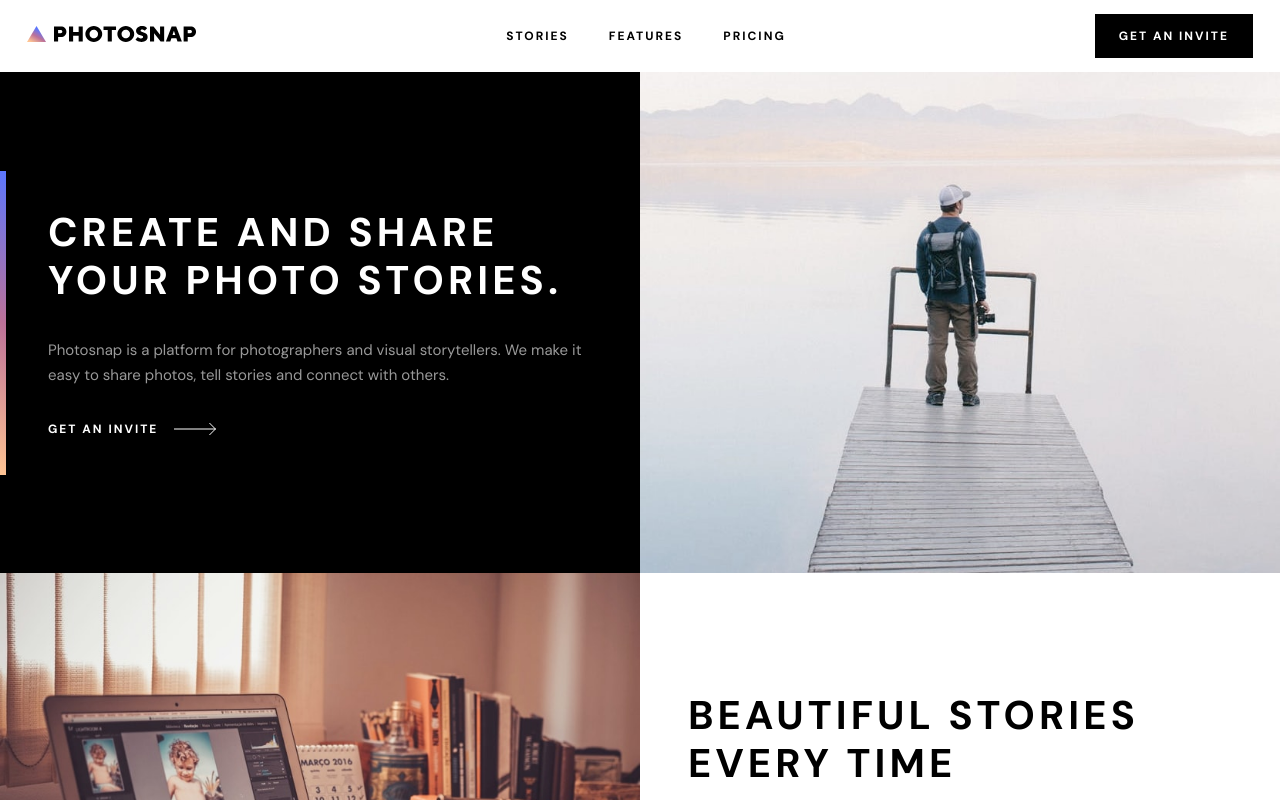
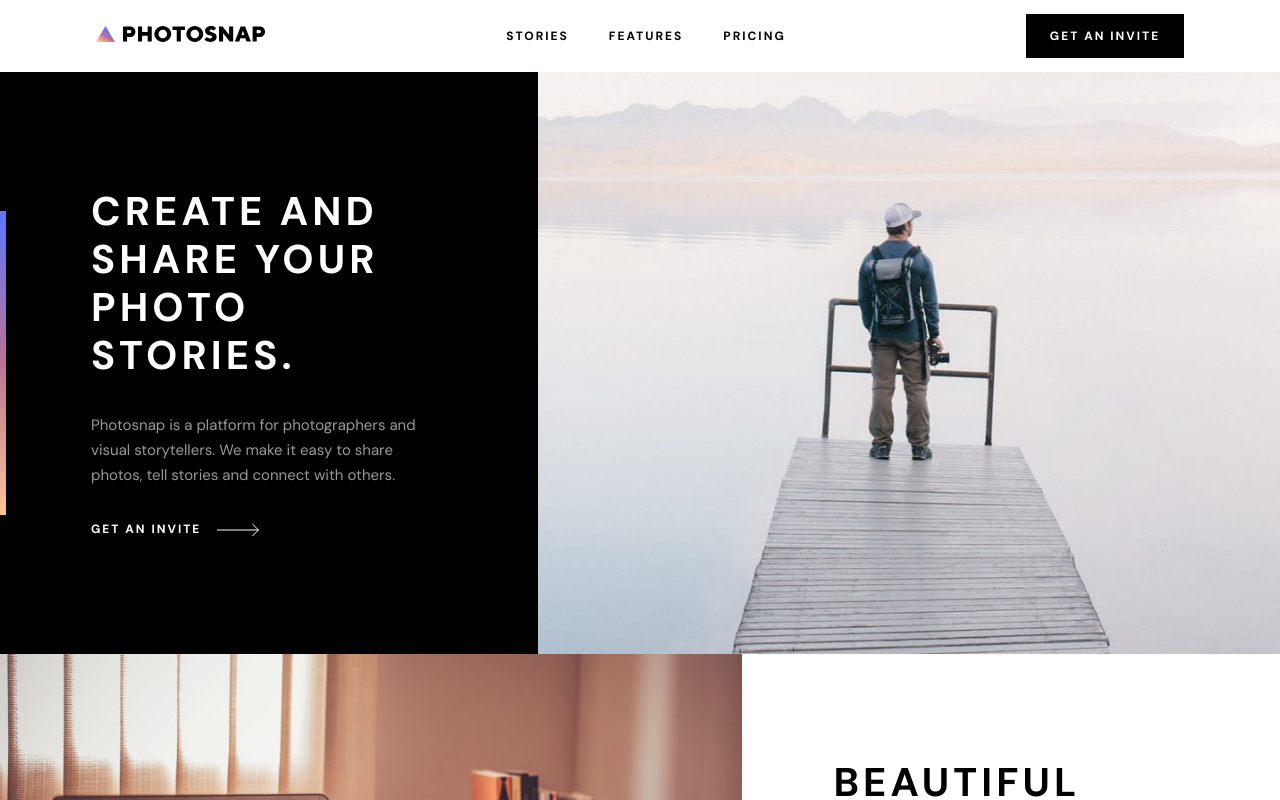
Before and after one commit to LogvnR/photosnap-app, a Next.js app: page / in a window 1280 px wide. Shown: the top 800 px of the page. Built offline with nearby package versions, Linux system fonts and the light colour scheme.

Commit message:
added Desktop styles for NavBar and HomeCard

```diff
--- a/components/buttons/ArrowBtn.tsx
+++ b/components/buttons/ArrowBtn.tsx
@@ -10,7 +10,7 @@ interface Props {
 const ArrowBtn: FC<Props> = ({ color, title }) => {
   return (
     <div className={classes[`container-${color}`]}>
-      {title}
+      <p>{title}</p>
       <img src={`/assets/shared/desktop/arrow-${color}.svg`} />
     </div>
   );
--- a/styles/buttons/ArrowBtn.module.css
+++ b/styles/buttons/ArrowBtn.module.css
@@ -12,9 +12,36 @@
   letter-spacing: 2px;
 }
 
+.container-white p,
+.container-black p {
+  margin: 0;
+  transition: border 0.25s ease-in-out;
+}
+
 .container-white {
   color: var(--white);
 }
+
+.container-white p {
+  border-bottom: 1px solid var(--black);
+}
+
 .container-black {
   color: var(--black);
 }
+
+.container-black p {
+  border-bottom: 1px solid var(--white);
+}
+
+@media only screen and (min-width: 1280px) {
+  .container-black:hover > p {
+    border-bottom: 1px solid var(--black);
+    transition: border 0.25s ease-in-out;
+  }
+
+  .container-white:hover > p {
+    border-bottom: 1px solid var(--white);
+    transition: border-bottom 0.25s ease-in-out;
+  }
+}
--- a/styles/cards/HomeCard.module.css
+++ b/styles/cards/HomeCard.module.css
@@ -111,3 +111,13 @@
     margin: 0;
   }
 }
+
+@media only screen and (min-width: 1280px) {
+  .image-container {
+    min-width: 58%;
+  }
+
+  .text-container {
+    max-width: 84%;
+  }
+}
--- a/styles/navigation/Header.module.css
+++ b/styles/navigation/Header.module.css
@@ -94,3 +94,28 @@
     letter-spacing: 2px;
   }
 }
+
+@media only screen and (min-width: 1280px) {
+  .container {
+    padding: 0 6rem;
+  }
+
+  .navigation h4 {
+    transition: color 0.25s ease-in-out;
+  }
+
+  .navigation h4:hover {
+    color: var(--grey);
+    transition: color 0.25s ease-in-out;
+  }
+
+  .btn {
+    transition: color 0.25s ease-in-out;
+  }
+
+  .btn:hover {
+    background-color: var(--grey);
+    color: var(--black);
+    transition: color 0.25s ease-in-out;
+  }
+}
```
